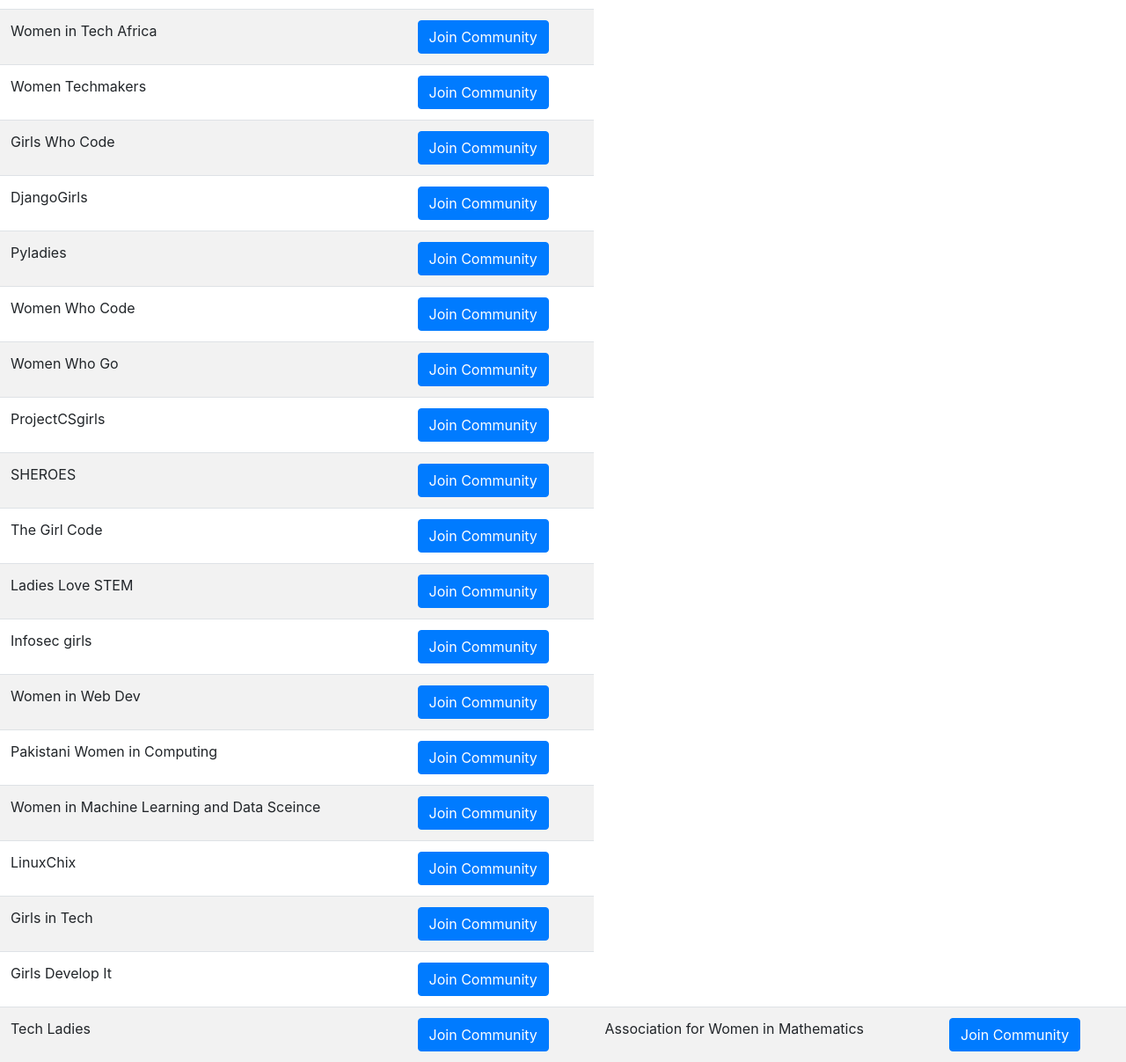
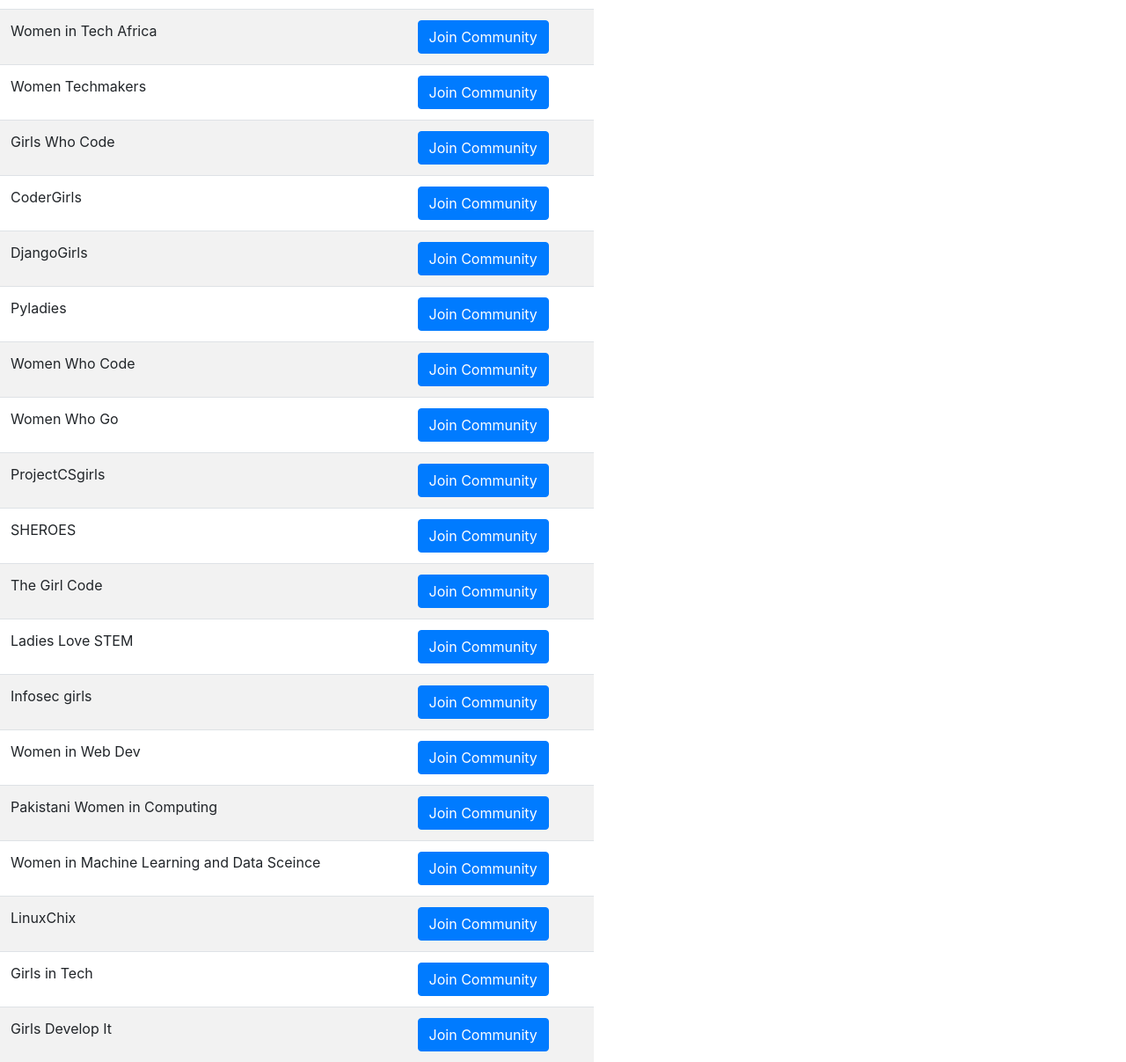
Before and after one commit to tapaswenipathak/Women-Communities, a Django app: page / in a window 1280 px wide. Shown: the part 624-1831 px from the top of the page at 88% size. Run offline with Django 3.2, Linux system fonts and the light colour scheme; some libraries are stand-ins or nearby versions.

Commit message:
Added women who code communities

```diff
--- a/templates/index.html
+++ b/templates/index.html
@@ -85,6 +85,12 @@
 					<td>Girls Who Code</td>
 					<td>
 						<a class="btn btn-primary" href="https://girlswhocode.com/" role="button" target="_blank">Join Community</a>
+					</td>
+				</tr>
+				<tr>
+					<td>CoderGirls</td>
+					<td>
+						<a class="btn btn-primary" href="https://www.codergirls.org/" role="button" target="_blank">Join Community</a>
 					</td>
 				</tr>
 				<tr>
```
